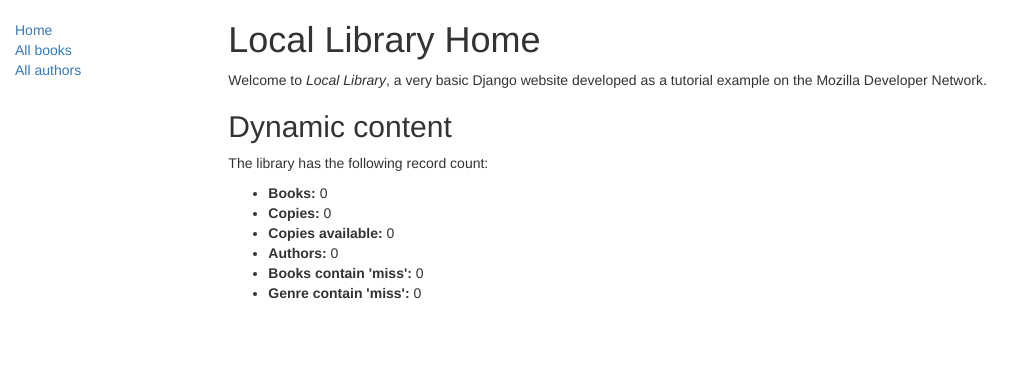
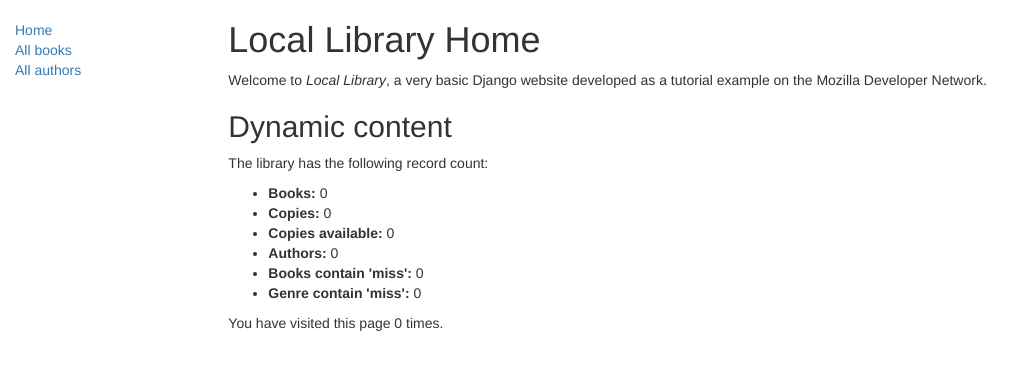
Before and after one commit to keinuma/django-starter, a Django app: page /catalog/ in a window 1280 px wide. Shown: the top 370 px of the page, without its empty margins (0-1034 px from the left). Run offline with Django 3.2, Linux system fonts and the light colour scheme; data that the repository does not hold is empty; some libraries are stand-ins or nearby versions.

Commit message:
session処理追加

```diff
--- a/locallibrary/catalog/templates/catalog/index.html
+++ b/locallibrary/catalog/templates/catalog/index.html
@@ -20,5 +20,6 @@
       <li><strong>Books contain 'miss':</strong> {{ num_books_miss }}</li>
       <li><strong>Genre contain 'miss':</strong> {{ num_genre_miss }}</li>
   </ul>
+  <p>You have visited this page {{ num_visits }}{% if num_visits == 1 %} time{% else %} times{% endif %}.</p>
 
 {% endblock %}
--- a/locallibrary/catalog/views.py
+++ b/locallibrary/catalog/views.py
@@ -21,6 +21,10 @@ def index(request):
     num_books_miss = Book.objects.filter(title__contains='miss').count()
     num_genre_miss = Genre.objects.filter(name__contains='miss').count()
 
+    # Number of visits to this view, as counted in the session variable
+    num_visits = request.session.get('num_visits', 0)
+    request.session['num_visits'] = num_visits + 1
+
     # Render the HTML template index. html with the data in the context variable
     return render(
         request,
@@ -32,6 +36,7 @@ def index(request):
             'num_authors': num_authors,
             'num_books_miss': num_books_miss,
             'num_genre_miss': num_genre_miss,
+            'num_visits': num_visits,
         }
     )
 
```
